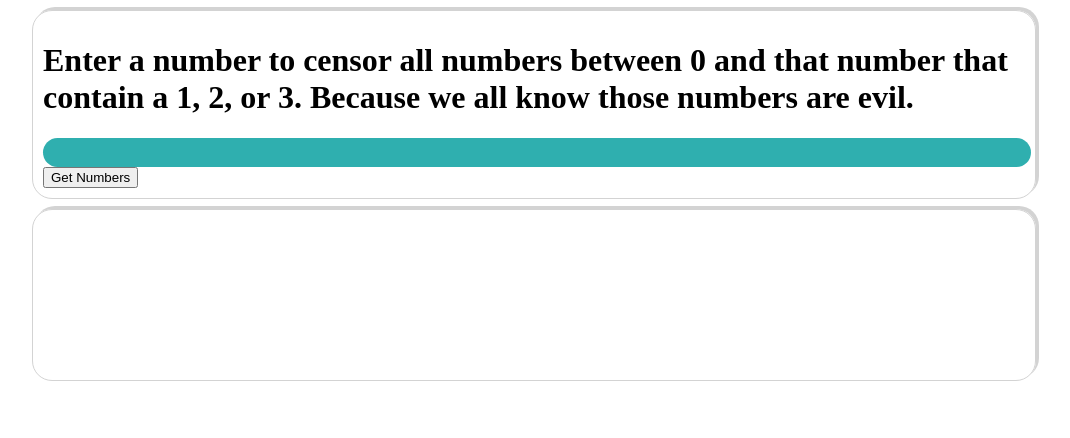
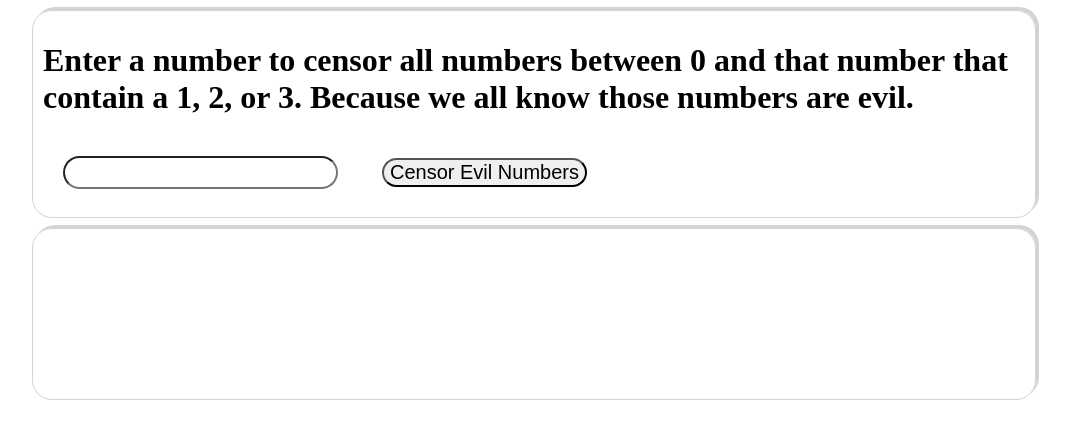
Before and after one commit to Onionator/beepBoop, a plain HTML site: page index.html in a window 1280 px wide. Shown: the whole page, without its empty margins (106-1176 px from the left). Drawn offline with Linux system fonts and the light colour scheme.

Commit message:
add hover effects to the button

```diff
--- a/css/styles.css
+++ b/css/styles.css
@@ -1,11 +1,26 @@
 input {
-  background-color: #2fafaf;
-  border: none;
+  background-color: none;
+
   border-radius: 20px;
   font-size: 20px;
   padding: 3px;
-  width: 100%;
+  margin-left: 20px;
+  margin-right: 20px;
   outline: none;
+
+}
+
+button {
+  font-size: 20px;
+  outline: none;
+  margin: 20px;
+  border-radius: 20px;
+}
+
+button:hover {
+  box-shadow: 3px -3px lightgrey;
+  padding: 5px;
+  font-size: 24px;
 }
 
 
@@ -37,6 +52,11 @@ input {
   animation: typewriter 3.5s steps(40, end), cursor .75s step-end infinite;
 }
 
+input.typing {
+  border-left: 5px solid #2fafaf;
+  border-left: none;
+}
+
 #result {
   display: none;
 }
--- a/index.html
+++ b/index.html
@@ -10,8 +10,8 @@
   <body class="container">
     <form class="contentBox">
       <h1>Enter a number to censor all numbers between 0 and that number that contain a 1, 2, or 3. Because we all know those numbers are evil.</h1>
-      <input type="text" name="numberInput">
-      <button type="button" name="button">Get Numbers</button>
+      <input class="inputBox" type="text" name="numberInput">
+      <button type="button" name="button">Censor Evil Numbers</button>
     </form>
     <div class="contentBox answerBox">
       <span class="typing" id="result"></span>
```
